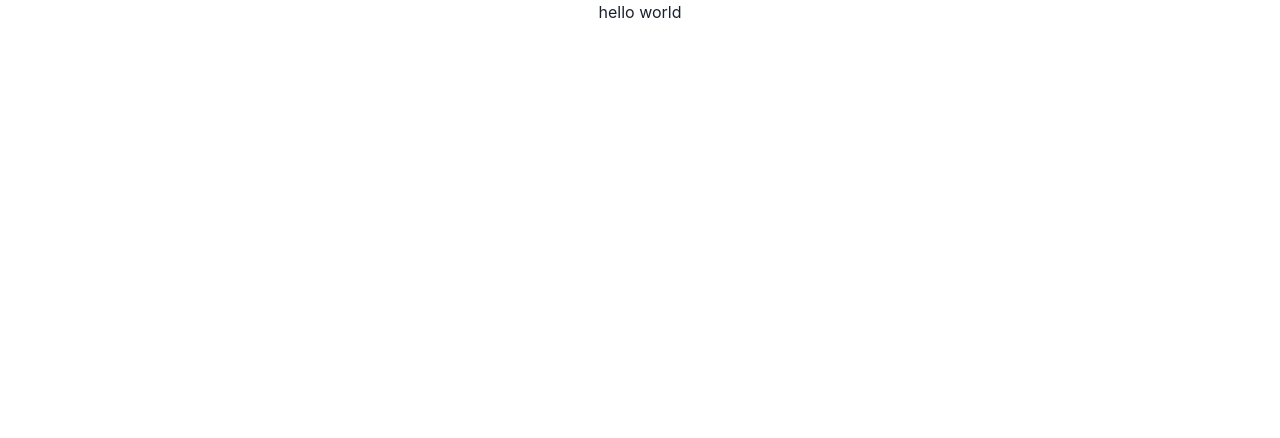
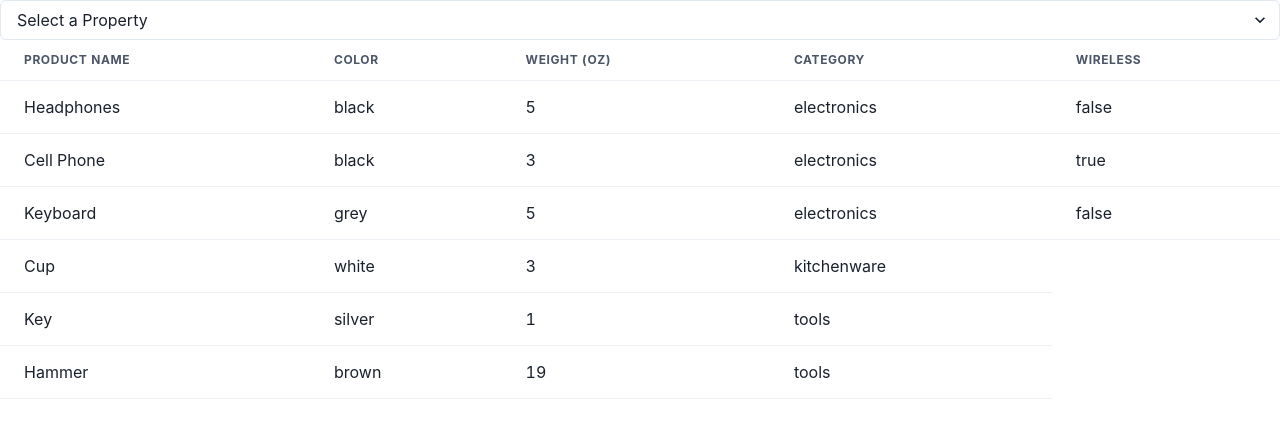
Before and after one commit to leonardoestrela1999/react-condition-editor, a React (Create React App) app: page / in a window 1280 px wide. Shown: the top 438 px of the page. Built offline with nearby package versions, Linux system fonts and the light colour scheme.

Commit message:
Added Table and Filters components, most logic now implemented

```diff
--- /dev/null
+++ b/src/components/StoreFilters.tsx
@@ -0,0 +1,51 @@
+import { Select } from '@chakra-ui/react'
+import useStore from '../hooks/useStore';
+import Property from '../domain/property/Property';
+import Operator from '../domain/operator/Operator';
+
+function StoreFilters() {
+    const {
+        properties,
+        operators,
+        currentProperty,
+        currentOperator,
+        currentValue,
+        setCurrentProperty,
+        setCurrentOperator,
+        setCurrentValue
+    } = useStore();
+
+    const handleSetProperty = (property: Property) => {
+        setCurrentProperty(property)
+    }
+
+    const handleSetOperator = (operator: Operator) => {
+        setCurrentOperator(operator)
+    }
+
+    const handleSetValue = (value: string[]) => {
+        setCurrentValue(value);
+    }
+
+    return(
+        <div>
+            <Select placeholder='Select a Property'>
+                {properties.map(property =>
+                    <option onClick={() => handleSetProperty(property)} >{property.name}</option>
+                )}
+            </Select>
+            {currentProperty && <Select placeholder='Select an Operator'>
+                {operators.map(operator =>
+                    <option>{operator.text}</option>
+                )}
+            </Select>}
+            {/* <Select placeholder='Select a Value'>
+                <option value='option1'>Option 1</option>
+                <option value='option2'>Option 2</option>
+                <option value='option3'>Option 3</option>
+            </Select> */}
+        </div>
+    );
+}
+
+export default StoreFilters;
--- /dev/null
+++ b/src/components/StoreTable.tsx
@@ -0,0 +1,41 @@
+import {
+    Table,
+    Thead,
+    Tbody,
+    Tfoot,
+    Tr,
+    Th,
+    Td,
+    TableCaption,
+    TableContainer,
+  } from '@chakra-ui/react'
+import useStore from '../hooks/useStore';
+
+function StoreTable() {
+    const {products, properties} = useStore();
+
+    return(
+        <TableContainer>
+            <Table variant='simple'>
+                <Thead>
+                <Tr>
+                    {properties.map(property =>
+                        <Th>{property.name}</Th>
+                    )}
+                </Tr>
+                </Thead>
+                <Tbody>
+                {products.map(product =>
+                    <Tr>
+                        {product.property_values.map(propertyValue =>
+                            <Td>{propertyValue.value}</Td>
+                        )}
+                    </Tr>
+                )}
+                </Tbody>
+            </Table>
+        </TableContainer>
+    );
+}
+
+export default StoreTable;
--- /dev/null
+++ b/src/constants/index.ts
@@ -0,0 +1,3 @@
+export const POSSIBLE_TYPE_VALUES = ['number', 'string', 'enumerated'];
+
+export const operatorsWithValue = ["equals", "greater_than", "less_than", "in", "contains"];
--- a/src/domain/product/SimpleProperty.ts
+++ b/src/domain/product/SimpleProperty.ts
@@ -1,9 +1,9 @@
 class SimpleProperty {
-    public id: string;
+    public property_id: number;
     public value: string | number;
 
-    public constructor(property_id: string, value: string | number){
-        this.id = property_id;
+    public constructor(property_id: number, value: string | number){
+        this.property_id = property_id;
         this.value = value;
     }
 }
--- a/src/domain/property/PropertyType.ts
+++ /dev/null
@@ -1,5 +0,0 @@
-export enum PropertyType {
-    string = "string",
-    number = "number",
-    enumerated = "enumerated"
-}
--- /dev/null
+++ b/src/hooks/useStore.tsx
@@ -0,0 +1,40 @@
+import { useEffect, useState } from "react";
+import Product from "../domain/product/Product";
+import Property from "../domain/property/Property";
+import Operator from "../domain/operator/Operator";
+import { datastore } from "../mocks/data";
+
+
+function useStore() {
+    // The data extracted from data.js
+    const [products, setProducts] = useState<Product[]>(datastore.getProducts());
+    const [properties, setProperties] = useState<Property[]>(datastore.getProperties());
+    const [operators, setOperators] = useState<Operator[]>(datastore.getOperators());
+
+    // The values selected by the user
+    const [currentProperty, setCurrentProperty] = useState<Property>();
+    const [currentOperator, setCurrentOperator] = useState<Operator>();
+    const [currentValue, setCurrentValue] = useState<string | string[]>();
+
+    useEffect(() => {
+        /* if(){
+
+        } */
+    }, [currentOperator, currentValue]);
+
+
+    return {
+        products,
+        properties,
+        operators,
+        currentProperty,
+        currentOperator,
+        currentValue,
+        setCurrentProperty,
+        setCurrentOperator,
+        setCurrentValue
+    }
+
+}
+
+export default useStore;
--- a/src/mocks/data.js
+++ b/src/mocks/data.js
@@ -1,4 +1,4 @@
-window.datastore = {
+export const datastore = {
   getProducts: function () {
     return this.products;
   },
--- a/src/pages/App.tsx
+++ b/src/pages/App.tsx
@@ -1,10 +1,13 @@
 import React from 'react';
 import './App.css';
+import StoreTable from '../components/StoreTable';
+import StoreFilters from '../components/StoreFilters';
 
 function App() {
   return (
     <div className="App">
-     hello world
+      <StoreFilters />
+      <StoreTable />
     </div>
   );
 }
```
Also changed, not shown: src/domain/operator/Operator.ts (+10 -0 lines), src/domain/product/Product.ts (+4 -4 lines), src/domain/property/Property.ts (+16 -6 lines).
